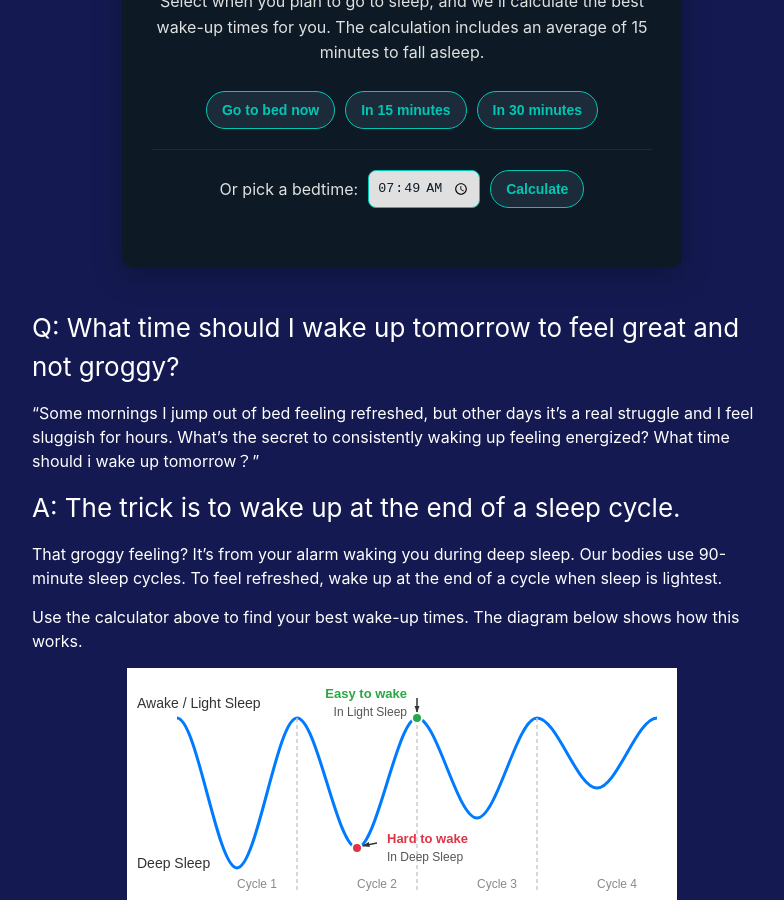
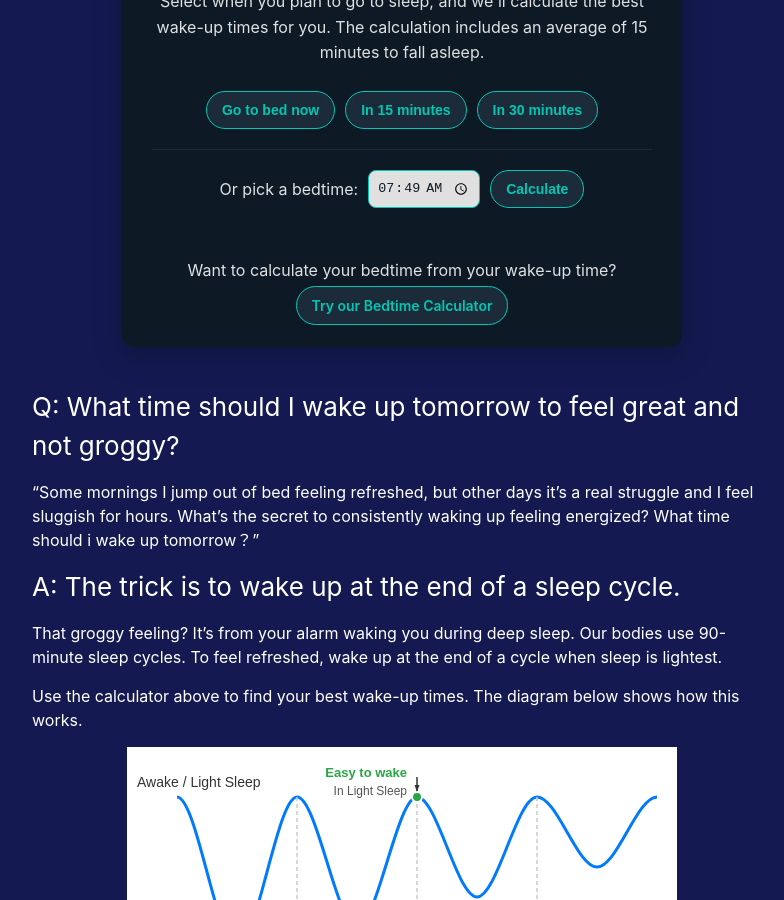
Before and after one commit to lijiaocn/kecology.com, a Jekyll site: the page built from _posts/2025-08-25-wakeup-calculator.md, in a window 1280 px wide and 900 px high, scrolled down 389 px. Shown: the whole window, without its empty margins (238-1022 px from the left). Built offline with Jekyll 4.4.1, drawn with Linux system fonts in a browser that asks for light colours; comment, search, counter and statistics services are not loaded.

Commit message:
增加到bed time calc 的提示

```diff
--- a/_posts/2025-08-25-wakeup-calculator.md
+++ b/_posts/2025-08-25-wakeup-calculator.md
@@ -2,7 +2,7 @@
 layout: page
 title:  "Wake Up Calculator: What Time Should I Wake Up Tomorrow?"
 date:   2025-08-25 10:00:00 +0800
-last_modified_at: 2025-09-09 14:28:00 +0800
+last_modified_at: 2025-09-09 14:46:00 +0800
 categories: tool
 permalink: /tool/wakeup-calculator
 description: "Find out the best times to wake up based on 90-minute sleep cycles. It can help you wake up feeling refreshed and energetic."
@@ -122,6 +122,11 @@ mysetting:
 
     <div id="wakeup-title" style="margin-top: 30px; color: #00c7b4; font-weight: 600; font-size: 18px;"></div>
     <div id="wakeup-options"></div>
+
+    <div style="margin-top: 20px;">
+        <p style="margin-bottom: 10px;">Want to calculate your bedtime from your wake-up time?</p>
+        <a href="/tool/best-bedtime-calculator" class="bedtime-option-btn" style="text-decoration: none;">Try our Bedtime Calculator</a>
+    </div>
 
 </div>
 
```
